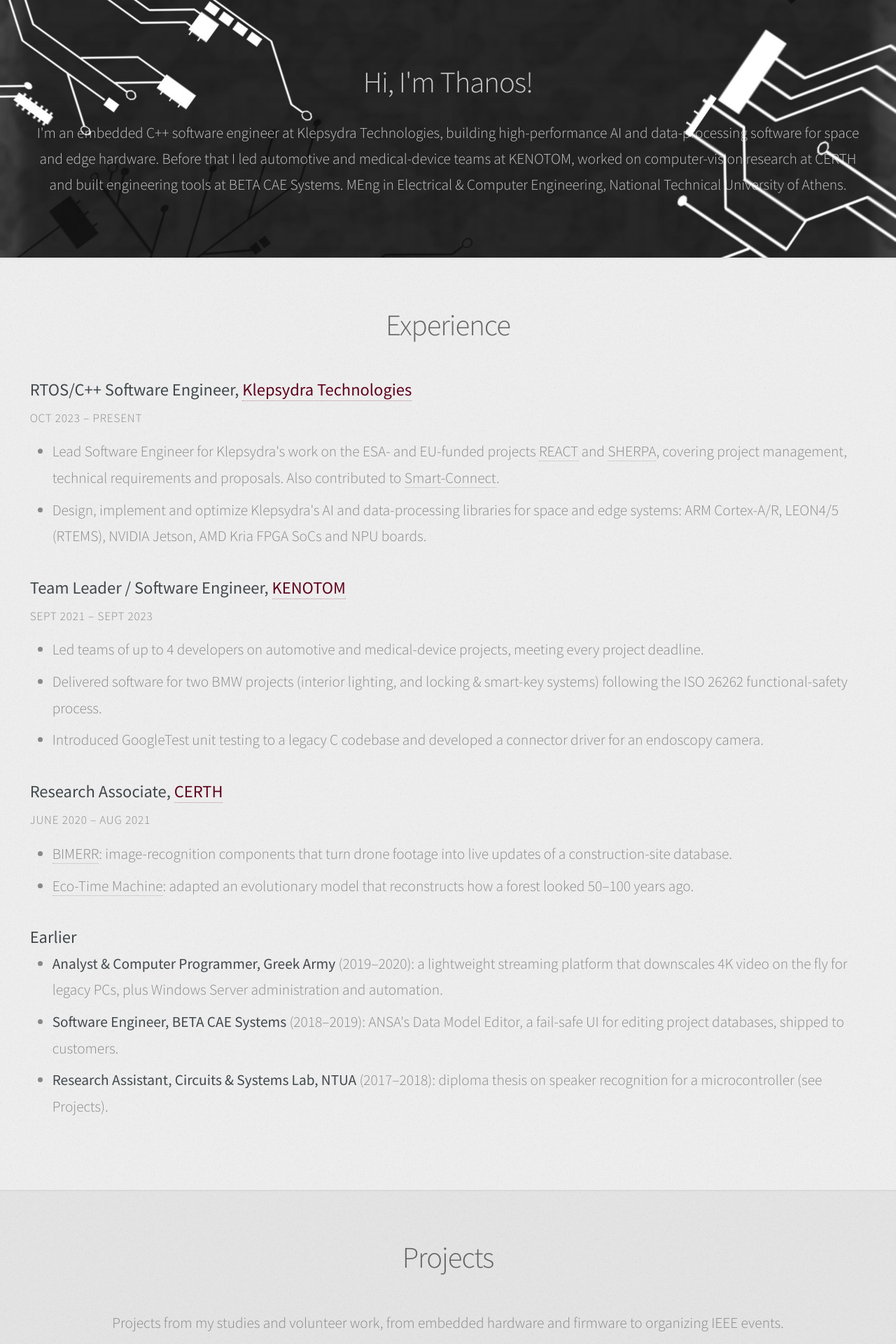
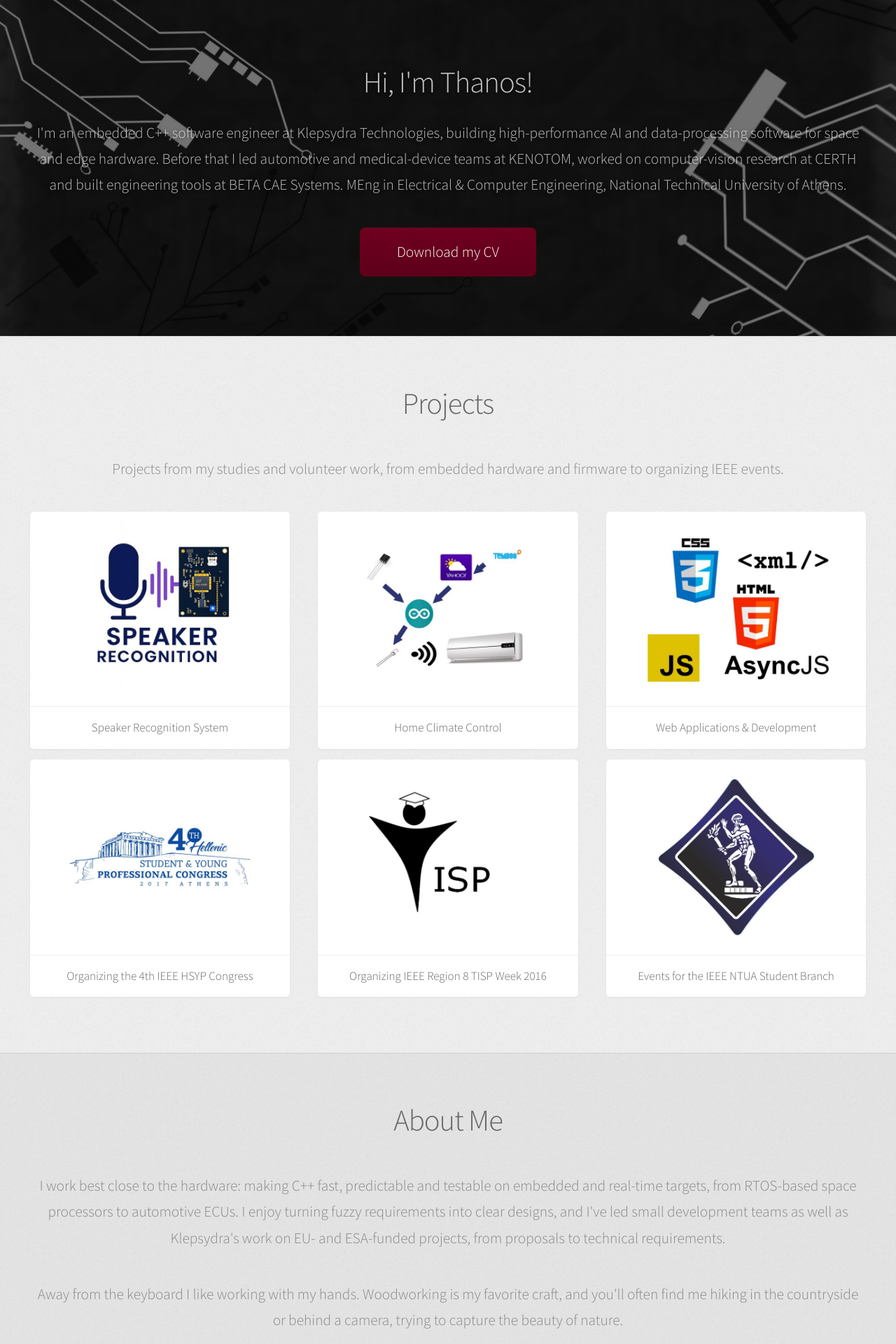
Before and after one commit to ThanosAndr/ThanosAndr.github.io, a Jekyll site: the page built from index.md, in a window 1280 px wide. Shown: the top 1920 px of the page at 70% size. Built offline with Jekyll 4.4.1, drawn with Linux system fonts in a browser that asks for light colours.

Commit message:
Drop Experience section and improve intro readability
- Remove the Experience section: it duplicated the CV; the intro already
  summarizes the career and now has a "Download my CV" button
- Darken the intro cover image so the text is readable
- Stop the IEEE NTUA team photo from upscaling past its native width

Co-Authored-By: Claude Opus 5.5 <noreply@anthropic.com>

```diff
--- a/_sections/about-me.html
+++ b/_sections/about-me.html
@@ -1,11 +1,9 @@
 ---
 title: About Me
 icon: fa-user
-order: 4
+order: 3
 ---
 
 <p>I work best close to the hardware: making C++ fast, predictable and testable on embedded and real-time targets, from RTOS-based space processors to automotive ECUs. I enjoy turning fuzzy requirements into clear designs, and I've led small development teams as well as Klepsydra's work on EU- and ESA-funded projects, from proposals to technical requirements.</p>
 
 <p>Away from the keyboard I like working with my hands. Woodworking is my favorite craft, and you'll often find me hiking in the countryside or behind a camera, trying to capture the beauty of nature.</p>
-
-<p><a href="{{ 'assets/images/cv.pdf' | relative_url }}" class="button" target="_blank" rel="noopener">Download my CV</a></p>
--- a/_sections/intro.html
+++ b/_sections/intro.html
@@ -12,3 +12,7 @@ order: 1
     Before that I led automotive and medical-device teams at KENOTOM, worked on computer-vision research at CERTH and built engineering tools at BETA CAE Systems.<br>
     MEng in Electrical &amp; Computer Engineering, National Technical University of Athens.</p>
 </header>
+
+<footer>
+  <a href="{{ 'assets/images/cv.pdf' | relative_url }}" class="button" target="_blank" rel="noopener">Download my CV</a>
+</footer>
--- a/_sections/portfolio.html
+++ b/_sections/portfolio.html
@@ -1,7 +1,7 @@
 ---
 title: Projects
 icon: fa-th
-order: 3
+order: 2
 ---
 
 <p>Projects from my studies and volunteer work, from embedded hardware and firmware to organizing IEEE events.</p>
--- a/assets/css/main.css
+++ b/assets/css/main.css
@@ -1998,33 +1998,14 @@ button,
   overflow: hidden;
   box-shadow: 0 0.05em 0.15em 0 rgba(0, 0, 0, 0.1); }
   .image.project.wide {
-    max-width: 100%; }
+    max-width: 784px; }
   .image.project img {
     display: block;
     width: 100%;
     height: auto; }
 
-/* Experience */
-.experience {
-  text-align: left; }
-  .experience h3 {
-    font-size: 1.15em;
-    font-weight: 400;
-    color: #41484c;
-    margin: 0; }
-    .experience h3 a {
-      color: #5F021F;
-      border-bottom: dotted 1px rgba(95, 2, 31, 0.4); }
-  .experience .period {
-    font-size: 0.8em;
-    letter-spacing: 0.05em;
-    text-transform: uppercase;
-    color: #888;
-    margin: 0.2em 0 0.6em 0; }
-  .experience ul {
-    margin-bottom: 1.75em; }
-  .experience li {
-    margin-bottom: 0.4em; }
-  .experience strong {
-    font-weight: 400;
-    color: #41484c; }
+/* Intro cover: darken the background so the text stays readable */
+#main > section.cover img.back {
+  filter: brightness(0.45); }
+#main > section.cover header {
+  text-shadow: 0 1px 4px rgba(0, 0, 0, 0.6); }
```
Also changed, not shown: _sections/experience.html (deleted, +0 -38 lines).
